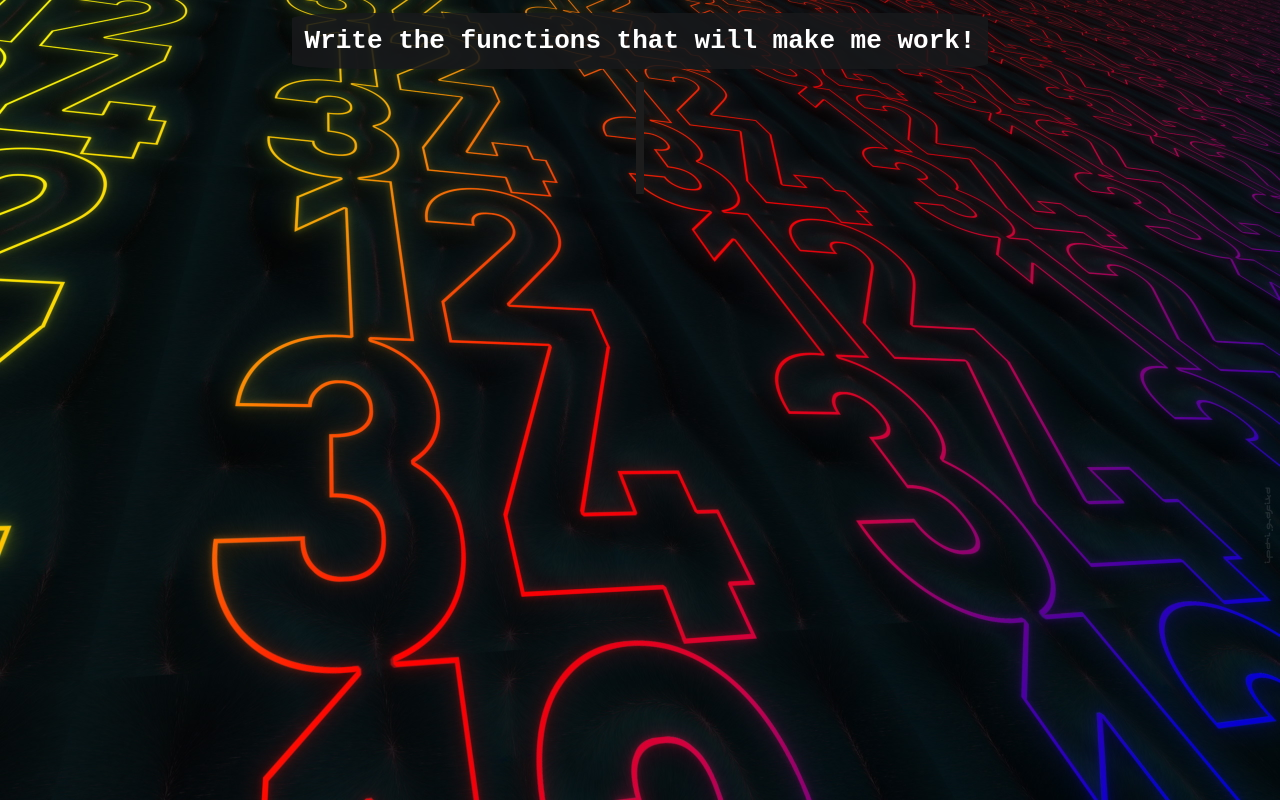
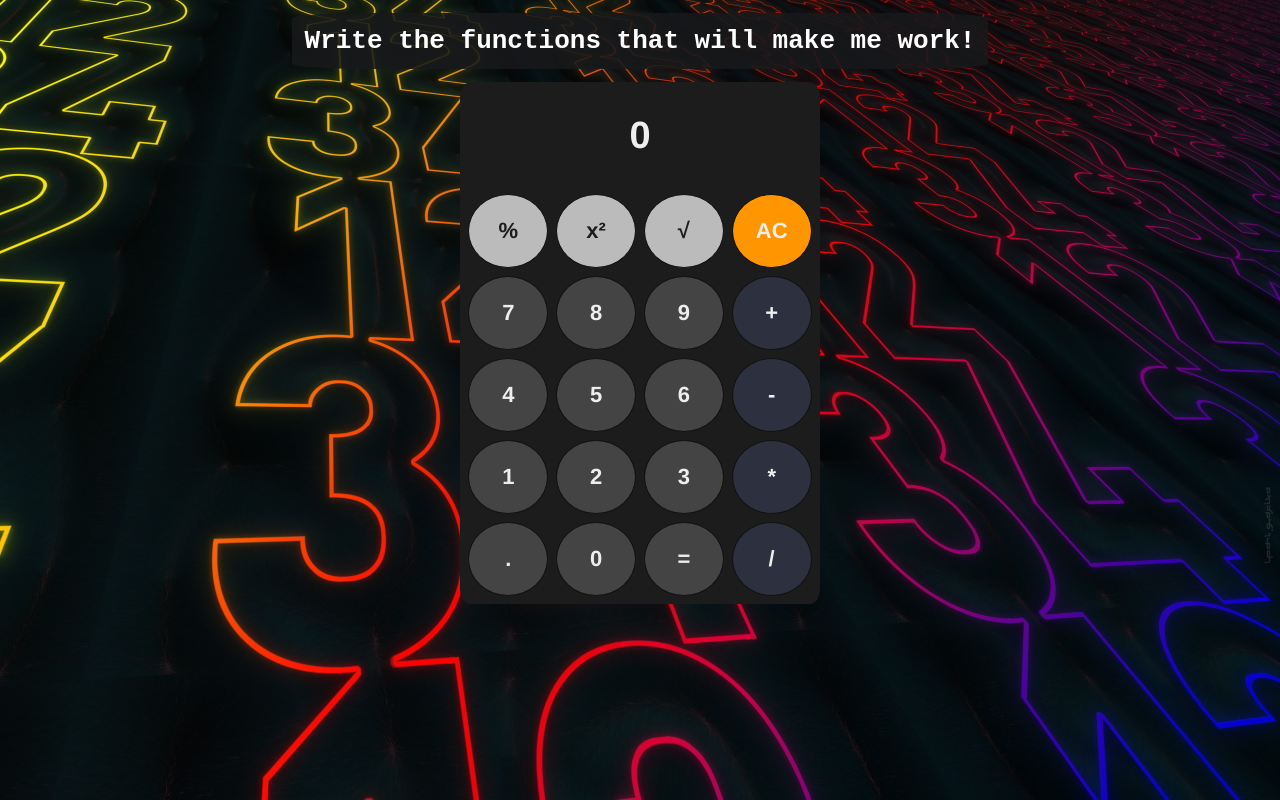
Before and after one commit to ZBejavu/calculator-challenge, a React (Create React App) app: page / in a window 1280 px wide. Built offline with nearby package versions, Linux system fonts and the light colour scheme.

Commit message:
almost finished

```diff
--- a/src/components/Calc.js
+++ b/src/components/Calc.js
@@ -1,6 +1,7 @@
-import React, { useState } from 'react';
+import React, { useEffect, useState } from 'react';
 import { MathOperation, operationTypes } from './MathOperation';
 import DigitButton from './DigitButton';
+import {operations} from './MathOperation'
 
 /**
  * A basic switch calcuation function
@@ -26,7 +27,6 @@ function calculate(operation, num1, num2 = 0) {
       return Math.sqrt(num1);
   }
 }
-
 function Calc() {
   /**
    * Add (0-9) to <DigitButton /> with value and onClick function as exlplained in the requirements
@@ -34,18 +34,128 @@ function Calc() {
    * This is a state machine, you'll need to work wisely with React.js State and Lifecycle functionality
    * You can use calculate function for your aid
    */
-
+  let arr = Array(10).fill(0);
+  let mathArr = ['sqrt', 'power', 'modulo', 'plus', 'minus', 'multi', 'divide', 'AC', 'equal', 'dot'];
+  const [number, setNumber] = useState(0);
+  const [number2, setNumber2] = useState();
+  const [inMathOpp, setInMathOp] = useState(false);
+  const [inDot, setInDot] = useState(false);
+  const [error, setError] = useState(false);
+  function clearAll(){
+    setNumber(0);
+    setNumber2(false);
+    setInMathOp(false);
+    setInDot(false);
+  }
+  function operationHandle(operation){
+    if(operation === 'sqrt'){
+      clearAll();
+      console.log(calculate(operation , number))
+      return setNumber(calculate(operation , number));
+    }
+    if(operation === 'power'){
+      clearAll();
+      console.log(calculate(operation , number))
+      return setNumber(calculate(operation , number));
+    }
+    if(operation === 'dot'){
+      return setInDot(true);
+      // return setInMathOp(operations[operation].value)
+    }
+    if(operation === 'AC'){
+      setError(false);
+      return clearAll();
+    }
+    if(operation === 'equal'){
+      if(number2 && number){
+        let calculation = calculate(inMathOpp, number, number2);
+        console.log(calculation);
+        setNumber(calculation);
+        setNumber2(false);
+        return setInMathOp(false);
+      }
+    }
+    if(!inMathOpp){
+      setInMathOp(operations[operation].value)
+    }
+  }
+  useEffect( () => {
+    if(error){
+      clearAll();
+    }
+  },[error])
   return (
     <div className='calculator'>
       <div className='result'>
         {/**
          * Print the result of the calculation here
          */}
+           {
+             error ? 'Error'
+             : <>
+                {
+                  number
+                }
+                {
+                  inMathOpp && inMathOpp
+                }
+                {
+                  number2 && number2
+                }
+             </>
+           }
+
       </div>
       <div className='calculator-digits'>
          {/**
           * Enter here all of the MathOperation and DigitButton components
           */}
+          {
+            mathArr.map(operation => {
+              return <MathOperation type={operation} onClick={() =>{operationHandle(operation)}} />
+            })
+          }
+      <>
+          {
+            arr.map((digit, i) => {
+              return <DigitButton value={i} onClick ={() => {
+                let currentnum = i,newNumber = number, secondNumber = number2;
+                if(error){
+                  setError(false);
+                }
+                if(!newNumber){
+                  return setNumber(currentnum)
+                }
+                if(inDot){
+                  if(!secondNumber){
+                    setInDot(false);
+                    return setNumber(number + currentnum/10);
+                  }
+                  if(secondNumber){
+                    setInDot(false);
+                    return setNumber2(number2 + currentnum/10);
+                  }
+                }
+                if(inMathOpp){
+                  console.log(inMathOpp)
+                  if(!secondNumber && currentnum === 0 && inMathOpp === '/'){
+                    setError(true);
+                  }
+                  if(!secondNumber){
+                    return setNumber2(currentnum)
+                  }
+                  secondNumber = secondNumber * 10;
+                  secondNumber += currentnum;
+                  return setNumber2(secondNumber);
+                }
+                newNumber = newNumber * 10;
+                newNumber+= currentnum;
+                setNumber(newNumber);
+              }} />
+            })
+          }
+      </>
+
       </div>
     </div>
   );
--- a/src/components/DigitButton.js
+++ b/src/components/DigitButton.js
@@ -2,7 +2,6 @@ import React from 'react';
 
 function DigitButton(props) {
   const { value, onClick } = props;
-
   return (
     <button
       className='button number'
--- a/src/components/MathOperation.js
+++ b/src/components/MathOperation.js
@@ -20,7 +20,7 @@ const operations = {
   equal: { value: '=', className: 'button number', id: 'equal' },
   dot: { value: '.', className: 'button number', id: 'dot' },
 };
-
+export {operations}
 export const operationTypes = Object.keys(operations);
 
 export function MathOperation(props) {
```
